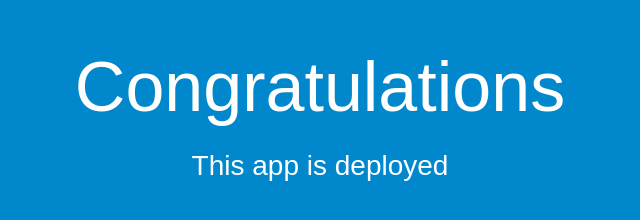
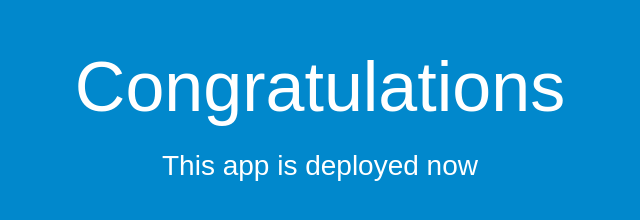
Before and after one commit to kumarakhcl/awscicd, a plain HTML site: page index.html in a window 1280 px wide. Shown: the whole page, without its empty margins (320-960 px from the left). Drawn offline with Linux system fonts and the light colour scheme.

Commit message:
Update index.html

```diff
--- a/index.html
+++ b/index.html
@@ -27,7 +27,7 @@
 <body>
   <div align="center">
     <h1>Congratulations</h1>
-    <h2>This app is deployed  </h2>
+    <h2>This app is deployed now </h2>
   </div>
 </body>
 </html>
```
